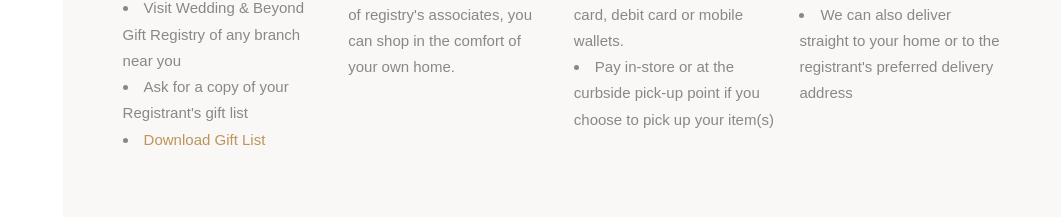
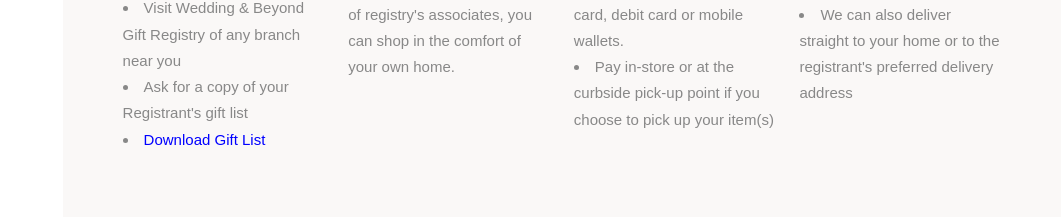
Before and after one commit to sandroalfonso/wedding, a React (Create React App) app: page / in a window 1280 px wide. Shown: the part 2679-2896 px from the top of the page, without its empty margins (219-1280 px from the left). Built offline with nearby package versions, Linux system fonts and the light colour scheme; a web font is replaced by a local one.

Commit message:
Changed Links

```diff
--- a/src/components/Sidebar.js
+++ b/src/components/Sidebar.js
@@ -9,11 +9,6 @@
     document.body.classList.toggle('slide');
   }
 
-  const closeMenu = (e) => {
-    e.preventDefault();
-    setClose(close);
-    document.body.classList.toggle('slide');
-  }
 
 
 
@@ -54,7 +49,7 @@
               <a href='#rsvp'>R.S.V.P</a>
             </li>
             <li>
-              <a href='https://us02web.zoom.us/j/81900825676?pwd=bGc1UnNtSm5qaHp4RlZWTk5qQzduQT09&fbclid=IwAR31Q3BF6RW1PrDj8uUulGqpusf8p8gNsQLPsiOXjgLXQ0HWWd6uHSCVnok#success'>Zoom</a>
+              <a href='#whenwhere'>Zoom</a>
             </li>
           </ul>
         </nav>
--- a/src/index.css
+++ b/src/index.css
@@ -1628,7 +1628,7 @@
 
 .download{
     cursor: pointer;
-    color: #BD945A;
+    color: blue;
 }
 
 .section-padding1{
```
